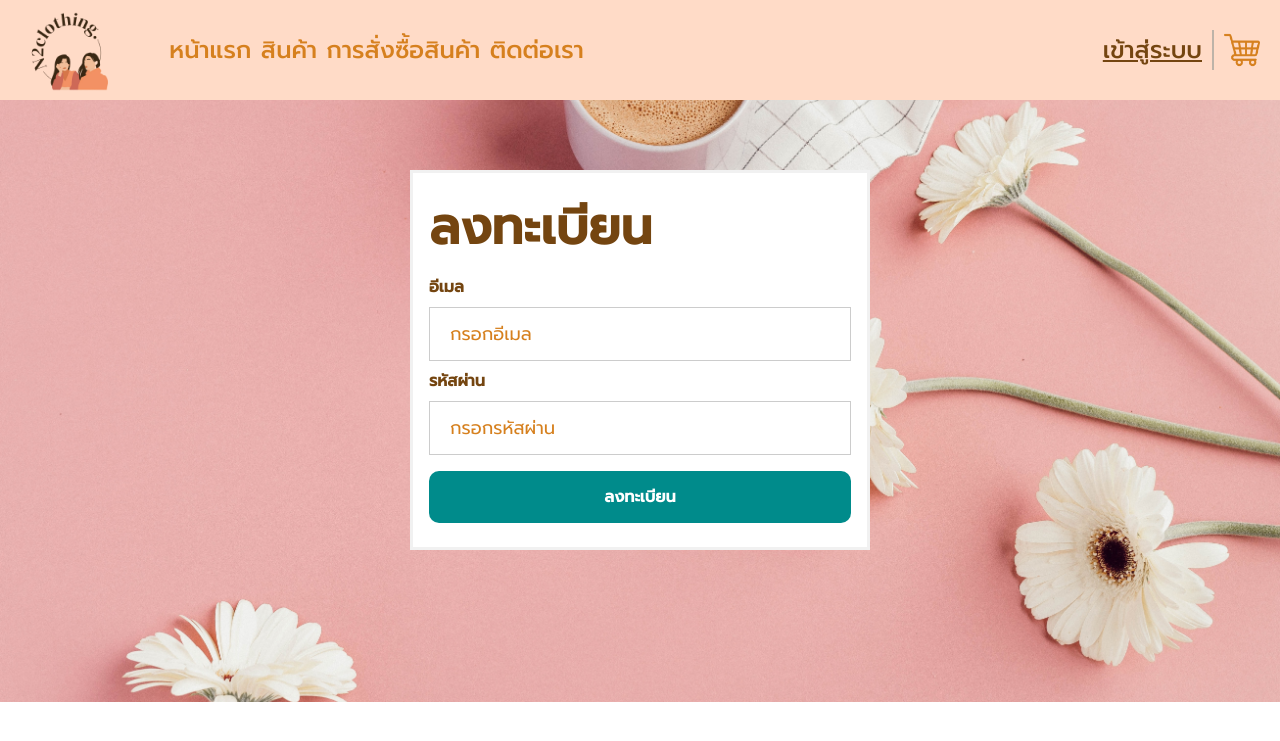
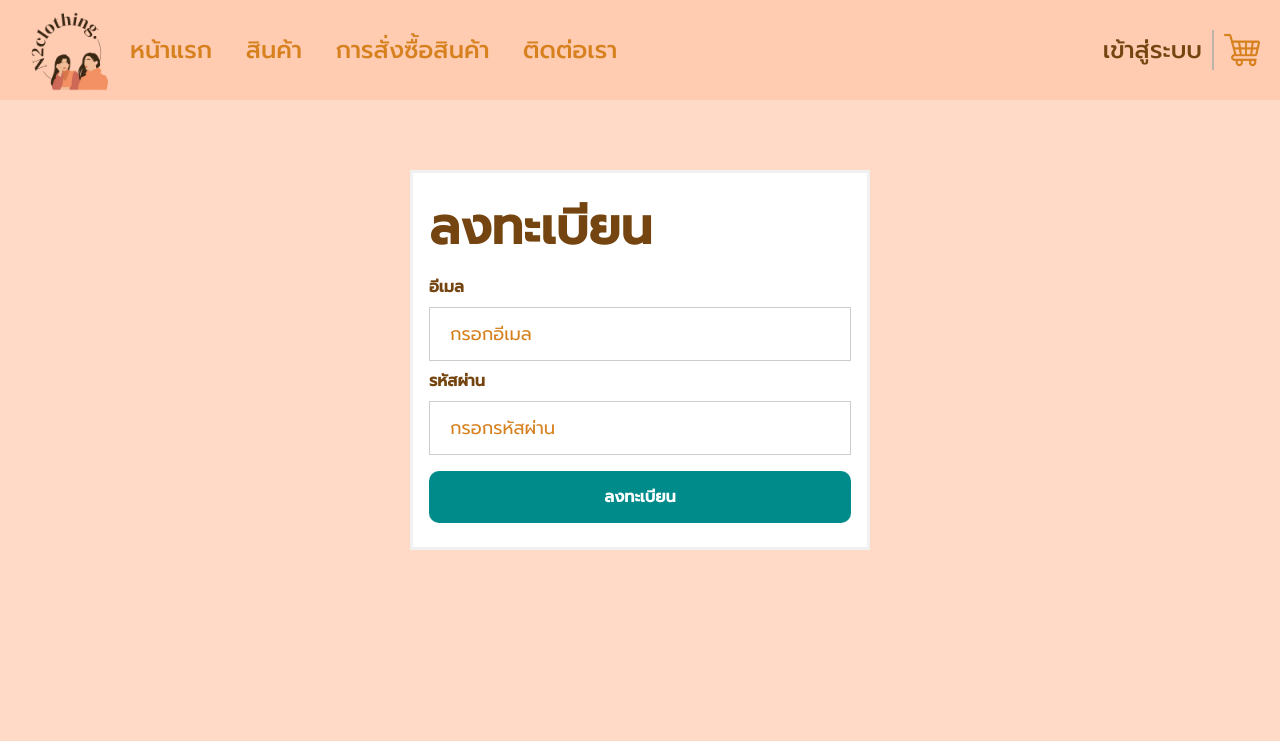
Before and after one commit to oatopia/CS356-Project, a PHP site: page /html/Register.html in a window 1280 px wide. Shown: the top 741 px of the page. Run offline with PHP 8.4, Linux system fonts and the light colour scheme.

Commit message:
update register page

```diff
--- a/css/Login.css
+++ b/css/Login.css
@@ -114,7 +114,7 @@ span.psw {
 }
 
 #click {
-  text-underline: none;
+  text-decoration: none;
   font-weight: bold;
 }
 
--- a/css/Register.css
+++ b/css/Register.css
@@ -4,12 +4,13 @@
 }
 
 body {
-  font-family: Arial, Helvetica, sans-serif;
+  /* font-family: Arial, Helvetica, sans-serif;
   background-image: url("../image/re3.jpg");
   background-position: center;
   background-repeat: no-repeat;
-  background-size: cover;
+  background-size: cover; */
   margin: 0px;
+  background-color:#ffdbc7;
 }
 
 form {
@@ -97,7 +98,7 @@ input[name="cancel"] {
 }
 
 .Navbar-homepage{
-  background-color:#ffdbc7;
+  background-color: #ffcbb1;
   display: flex;
   align-items: center;
   justify-content: space-between;
@@ -111,10 +112,11 @@ input[name="cancel"] {
 }
 
 .manu-navbar{
+  padding-left: 10px;
   align-items: center;
   display: flex;
-  width: 40%;
-  justify-content: space-evenly;
+  width: 45%;
+  justify-content: space-between;
 }
 
 .manu-navbar li{
@@ -136,6 +138,7 @@ input[name="cancel"] {
   font-size: 24px;
   color: #744510;
   cursor: pointer;
+  text-decoration: none;
 }
 
 .line-vertical{
```
